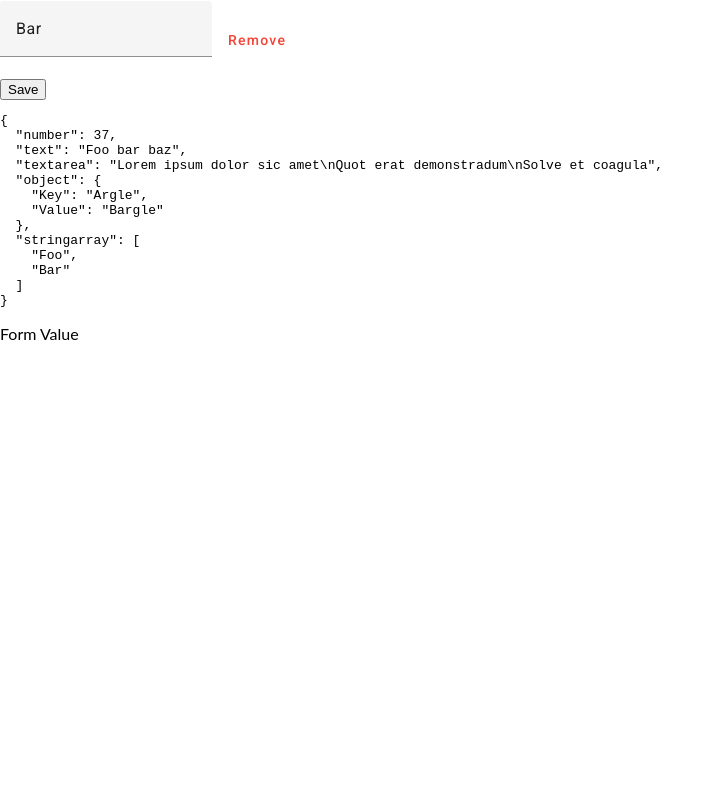
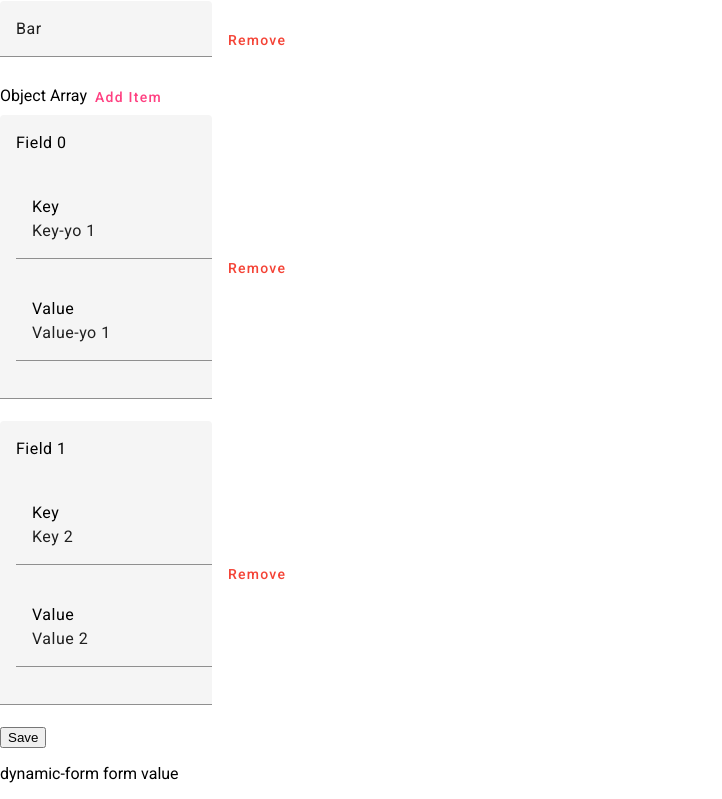
Before and after one commit to kpeters-cbsi/angular-reusable-forms-sketch, an Angular app: page / in a window 1280 px wide. Shown: the part 720-1519 px from the top of the page, without its empty margins (0-722 px from the left). Before the commit the page ends 1107 px from the top, so only its background shows below. Built offline with nearby package versions, Linux system fonts and the light colour scheme.

Commit message:
Objects are displayed but not editable

```diff
--- a/package.json
+++ b/package.json
@@ -22,6 +22,7 @@
     "@angular/router": "^16.1.0",
     "rxjs": "~7.8.0",
     "tslib": "^2.3.0",
+    "type-fest": "^4.0.0",
     "zone.js": "~0.13.0"
   },
   "devDependencies": {
--- a/src/app/app.component.ts
+++ b/src/app/app.component.ts
@@ -90,16 +90,6 @@ export class AppComponent implements OnInit {
           Key: "Argle",
           Value: "Bargle",
         },
-        fields: {
-          Key: new FormFieldSpec<string>({
-            label: "Key",
-            key: "Key",
-          }),
-          Value: new FormFieldSpec<string>({
-            label: "Value",
-            key: "Value",
-          }),
-        },
       }),
       new FormFieldArray<string>({
         label: "string Array",
@@ -107,21 +97,30 @@ export class AppComponent implements OnInit {
         type: "text",
         value: ["Foo", "Bar"],
       }),
-
-      // new FormFieldArray<MyObject>({
-      //   label: "Object Array",
-      //   key: "objarray",
-      //   items: [
-      //     {
-      //       Key: "Key 1",
-      //       Value: "Value 1",
-      //     },
-      //     {
-      //       Key: "Key 2",
-      //       Value: "Value 2",
-      //     },
-      //   ],
-      // }),
+      new FormFieldArray<MyObject>({
+        label: "Object Array",
+        key: "objarray",
+        value: [
+          {
+            Key: "Key-yo 1",
+            Value: "Value-yo 1",
+          },
+          {
+            Key: "Key 2",
+            Value: "Value 2",
+          },
+        ],
+        fields: {
+          Key: new FormFieldSpec<string>({
+            label: "Thee Key",
+            key: "Key",
+          }),
+          Value: new FormFieldSpec<string>({
+            label: "Thee Value",
+            key: "Value",
+          }),
+        },
+      }),
     ]
   }
 
--- a/src/app/form-fields/dynamic-form/dynamic-form.component.html
+++ b/src/app/form-fields/dynamic-form/dynamic-form.component.html
@@ -25,6 +25,7 @@
   </form>
 
   <div>
+    <p>dynamic-form form value</p>
     <pre>{{ form.value | json }}</pre>
   </div>
 </div>
--- a/src/app/form-fields/dynamic-form/dynamic-form.component.ts
+++ b/src/app/form-fields/dynamic-form/dynamic-form.component.ts
@@ -48,7 +48,7 @@ export class DynamicFormComponent implements OnInit {
     const group: any = {}
     this.fields.forEach((field) => {
       if (field instanceof FormFieldArray) {
-        console.debug("Value:", { value: field.value, field })
+        console.debug("[FormFieldArray] Value:", { value: field.value, field })
         const formArray = new FormArray(
           field.value.map((item) => new FormControl(item))
         )
@@ -70,7 +70,6 @@ export class DynamicFormComponent implements OnInit {
     })
     console.debug("DynamicFormComponent::ngOnInit()", { group })
     this.form = new FormGroup(group)
-    //
   }
 
   public _onSubmit() {
--- a/src/app/form-fields/dynamic-form/form-field-array.ts
+++ b/src/app/form-fields/dynamic-form/form-field-array.ts
@@ -1,7 +1,9 @@
 /** @format */
 
-import { FieldValue } from "./dynamic-form.component"
+import { FieldValue, IFieldSpec } from "./dynamic-form.component"
 import { FormFieldBase, FormFieldBaseInit } from "./form-field-base"
+import { FormFieldSpec } from "./form-field-spec"
+import { ObjectFormField } from "./object-form-field"
 
 export type FormFieldArrayInit<T extends FieldValue = FieldValue> =
   FormFieldBaseInit<T[]> & {
@@ -13,6 +15,7 @@ export type FormFieldArrayInit<T extends FieldValue = FieldValue> =
     removeIcon?: string
     removeTooltip?: string
     placeholder?: string
+    fields?: { [Key in keyof T]: FormFieldSpec<T[Key]> }
   }
 export class FormFieldArray<
   T extends FieldValue = FieldValue
@@ -29,9 +32,11 @@ export class FormFieldArray<
   required: boolean
   type: string
   placeholder?: string
+  fields?: { [Key in keyof T]: FormFieldSpec<T[Key]> }
 
   constructor(options: FormFieldArrayInit<T>) {
-    super({ ...options, value: options.value || ([] as T[]) })
+    options.value ??= [] as T[]
+    super(options)
     this.addLabel = options.addLabel || "Add Item"
     this.addIcon = options.addIcon
     this.addTooltip = options.addTooltip
@@ -40,5 +45,6 @@ export class FormFieldArray<
     this.removeTooltip = options.removeTooltip
     this.type = options.type || "text"
     this.placeholder = this.placeholder
+    this.fields = options.fields
   }
 }
--- a/src/app/form-fields/dynamic-form/form-field-array/form-field-array.component.html
+++ b/src/app/form-fields/dynamic-form/form-field-array/form-field-array.component.html
@@ -15,15 +15,54 @@
   <div
     [formArrayName]="key"
     [ngClass]="'dynamic-add-remove'"
-    *ngFor="let item of formArray.controls; let i = index"
+    *ngFor="let item of formArray.controls; let i = index; trackBy: trackBy"
   >
+    <!-- <div>
+      <p>Fields</p>
+      <pre>{{ fields | json }}</pre>
+    </div>
+    <div>
+      <p>Fields2</p>
+      <pre>{{ fields2 | json }}</pre>
+    </div>
+    <div>
+      <p>Array</p>
+      <pre>{{ this.array | json }}</pre>
+    </div> -->
+    <ng-container [formGroup]="form">
       <mat-form-field>
+        <!-- <input
+          matInput
+          [formControl]="item"
+          [type]="fieldType"
+          [placeholder]="placeholder"
+        /> -->
+        <!-- <ng-container [formGroup]="form">
+        <div *ngFor="let item of testArray.controls; let i = index">
+          <app-object-input
+            [field]="testArrayFields"
+            [formControl]="item"
+          ></app-object-input>
+        </div>
+      </ng-container> -->
+
+        <ng-container *ngIf="itemIsObject(i); else notObject">
+          <label>Field {{ i }}</label>
+          <input matInput />
+
+          <app-object-input
+            [field]="fields"
+            [formControl]="item"
+          ></app-object-input>
+        </ng-container>
+        <ng-template #notObject>
           <input
             matInput
             [formControl]="item"
             [type]="fieldType"
             [placeholder]="placeholder"
           />
+        </ng-template>
       </mat-form-field>
       <mat-card-actions align="end">
         <button
@@ -38,5 +77,6 @@
           {{ removeLabel }}
         </button>
       </mat-card-actions>
+    </ng-container>
   </div>
 </ng-container>
--- a/src/app/form-fields/dynamic-form/form-field-array/form-field-array.component.ts
+++ b/src/app/form-fields/dynamic-form/form-field-array/form-field-array.component.ts
@@ -5,6 +5,7 @@ import { CommonModule } from "@angular/common"
 import { FormFieldArray } from "../form-field-array"
 import {
   FormArray,
+  FormBuilder,
   FormControl,
   FormGroup,
   ReactiveFormsModule,
@@ -16,20 +17,23 @@ import { FormFieldComponent } from "../form-field/form-field.component"
 import { MatCardModule } from "@angular/material/card"
 import { MatInputModule } from "@angular/material/input"
 import { MatButtonModule } from "@angular/material/button"
+import { ObjectFormField, Value } from "../object-form-field"
+import { ObjectInputComponent } from "../object-input/object-input.component"
 
 @Component({
   selector: "app-form-field-array",
   standalone: true,
   imports: [
     CommonModule,
+    FormFieldComponent,
+    MatButtonModule,
+    MatCardModule,
+    MatFormFieldModule,
+    MatIconModule,
+    MatInputModule,
+    MatTooltipModule,
+    ObjectInputComponent,
     ReactiveFormsModule,
-    MatTooltipModule,
-    MatIconModule,
-    MatFormFieldModule,
-    FormFieldComponent,
-    MatCardModule,
-    MatInputModule,
-    MatButtonModule,
   ],
   templateUrl: "./form-field-array.component.html",
   styleUrls: ["./form-field-array.component.scss"],
@@ -43,8 +47,10 @@ export class FormFieldArrayComponent<T> implements OnInit {
       controls: this.formArray.controls,
       formArray: this.form.controls[this.key].constructor.name,
       equalParents: this.formArray.parent === this.form,
+      fields: this.fields,
     })
   }
+
   get isValid() {
     return this.form.controls[this.array.key].valid
   }
@@ -108,7 +114,25 @@ export class FormFieldArrayComponent<T> implements OnInit {
   get label() {
     return this.array.label
   }
+
+  get fields() {
+    return new ObjectFormField({
+      key: `${this.key}_obj`,
+      label: "",
+      fields: this.array.fields,
+      value: this.array.value[0] as Value,
+    })
+  }
+
+  trackBy(idx: number) {
+    return idx
+  }
+
   constructorOf(item: any) {
     return typeof item === "object" ? item.constructor.name : typeof item
   }
+
+  itemIsObject(i: number) {
+    return typeof this.array.value[i] === "object"
+  }
 }
--- a/src/app/form-fields/dynamic-form/form-field/form-field.component.html
+++ b/src/app/form-fields/dynamic-form/form-field/form-field.component.html
@@ -2,14 +2,13 @@
 
 <ng-container [formGroup]="form">
   <mat-form-field>
-    <label [attr.for]="field.key">{{ field.label }}</label>
+    <label>{{ field.label }}</label>
 
     <div [ngSwitch]="field.controlType">
       <input
         matInput
         *ngSwitchCase="'text'"
         [formControlName]="field.key"
-        [id]="field.key"
         [type]="field.type"
         [value]="field.value"
       />
--- a/src/app/form-fields/dynamic-form/object-form-field.ts
+++ b/src/app/form-fields/dynamic-form/object-form-field.ts
@@ -25,9 +25,9 @@ export class ObjectFormField<T extends Value> extends FormFieldBase<T> {
       }),
       {} as NonNullable<ObjectFormFieldInit<T>["fields"]>
     )
-    console.debug(`ObjectFormField::constructor`, {
-      fields: this.fields,
-      value: this.value,
-    })
+    // console.debug(`ObjectFormField::constructor`, {
+    //   fields: this.fields,
+    //   value: this.value,
+    // })
   }
 }
--- a/src/app/form-fields/dynamic-form/object-input/object-input.component.ts
+++ b/src/app/form-fields/dynamic-form/object-input/object-input.component.ts
@@ -77,8 +77,7 @@ export class ObjectInputComponent<T extends Value>
         return { ...acc, [key]: control }
       }, {} as FormControlOf<T>)
     )
-    this.form
-    console.debug("ObjectInputComponent::ngOnInit()", { f: this.form })
+    console.debug("ObjectInputComponent::ngOnInit()", { form: this.form })
   }
 
   ngOnDestroy(): void {
@@ -115,7 +114,7 @@ export class ObjectInputComponent<T extends Value>
   }
 
   get isValid() {
-    return this.form.controls[this.field.key].valid
+    return this.form.valid
   }
 
   get fields() {
```
Also changed, not shown: 2 other files (tests, documents, lock files or other folders). Lines whose indentation alone changed are shown as unchanged.
